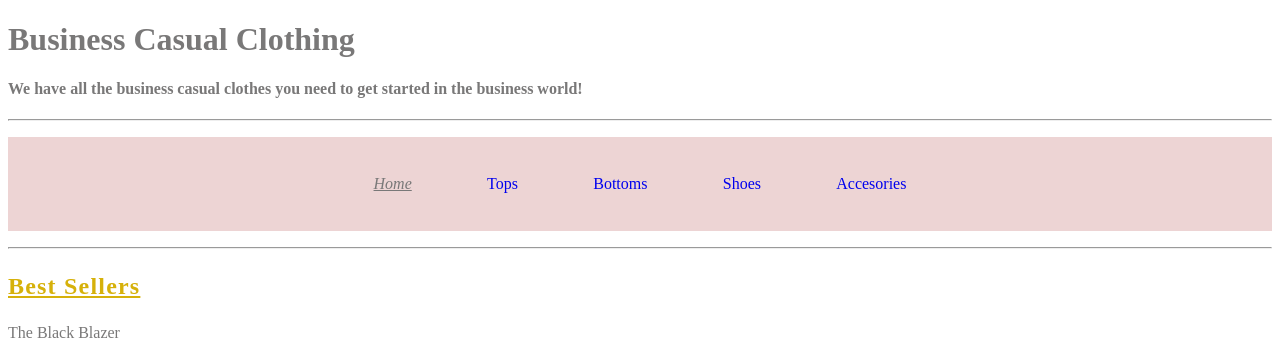
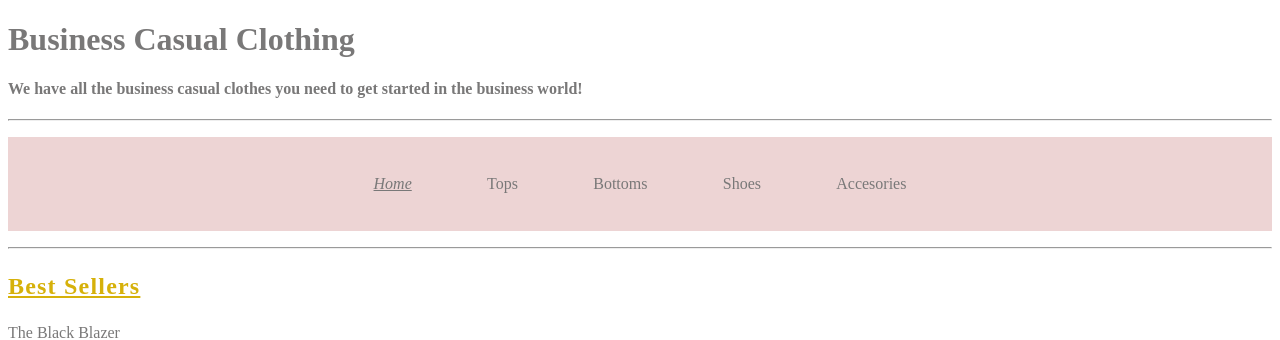
Before and after one commit to simonemayers/store, a plain HTML site: page index.html in a window 1280 px wide. Shown: the top 340 px of the page. Drawn offline with Linux system fonts and the light colour scheme.

Commit message:
updated footer link colors

```diff
--- a/style.css
+++ b/style.css
@@ -38,6 +38,6 @@ nav a {
     text-decoration: none;
 }
 
-body {
+body, a {
     color: rgb(121, 120, 120);
 }
```
